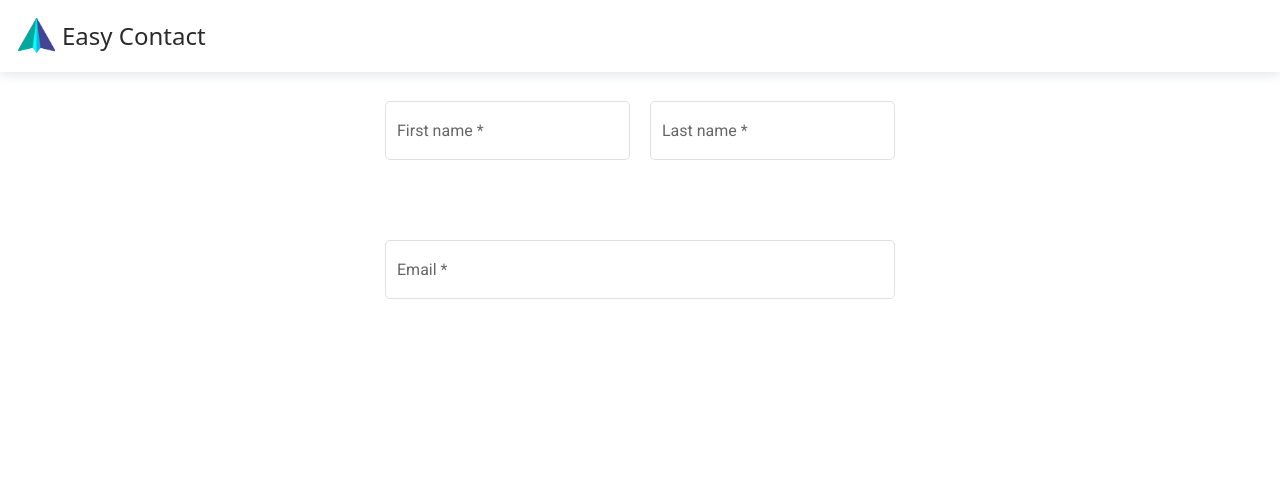
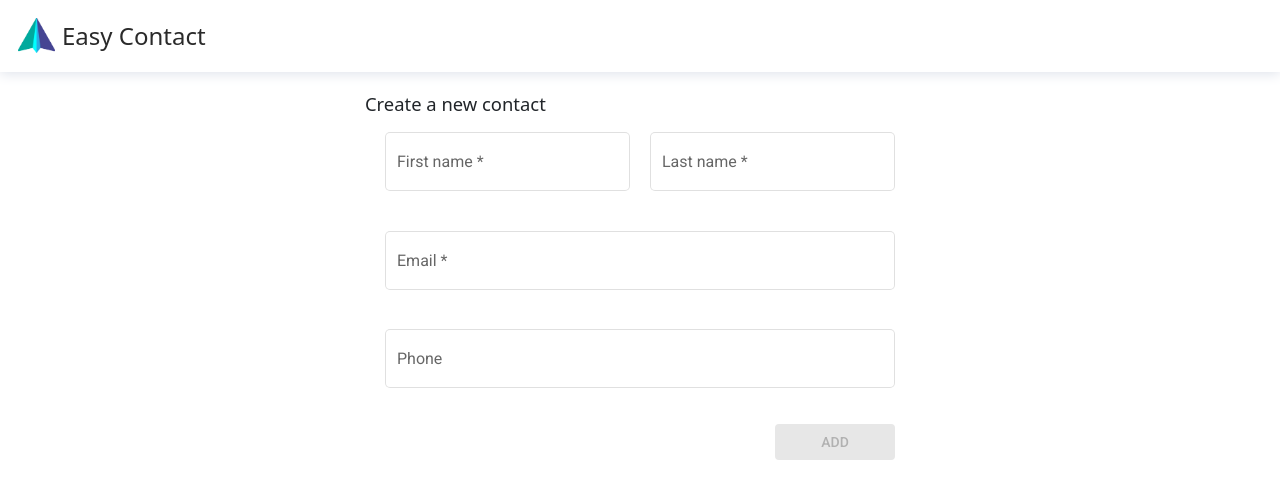
Before and after one commit to weijyewang/easy-contacts, an Angular app: page /add-contacts in a window 1280 px wide. Shown: the top 498 px of the page. Built offline with nearby package versions, Linux system fonts and the light colour scheme.

Commit message:
feat(contact-form): add form with basic controls

```diff
--- a/db.json
+++ b/db.json
@@ -1,5 +1,10 @@
 {
-	"contacts": [
-
-	]
+  "contacts": [
+    {
+      "firstName": "Wei-Jye",
+      "lastName": "Wang",
+      "email": "weijye91@live.com",
+      "id": 1
+    }
+  ]
 }
--- a/src/app/add-contacts/add-contacts.component.html
+++ b/src/app/add-contacts/add-contacts.component.html
@@ -1 +1,3 @@
-<app-contact-form></app-contact-form>
+<div class="main-container">
+	<app-contact-form></app-contact-form>
+</div>
--- a/src/app/add-contacts/add-contacts.component.scss
+++ b/src/app/add-contacts/add-contacts.component.scss
@@ -0,0 +1,3 @@
+.main-container {
+	padding: 15px;
+}
--- a/src/app/contact-form/contact-form.component.html
+++ b/src/app/contact-form/contact-form.component.html
@@ -1,4 +1,5 @@
 <form [formGroup]="form" class="form">
+	<div class="header">Create a new contact</div>
 	<div class="flex-row flex-wrap controls-wrapper">
 		<mat-form-field class="form-control-group flex-1" appearance="outline">
 			<mat-label>First name</mat-label>
@@ -15,4 +16,13 @@
 			<input type="text" matInput formControlName="email" required>
 		</mat-form-field>
 	</div>
+	<div class="flex-row flex-wrap controls-wrapper">
+		<mat-form-field class="form-control-group flex-1" appearance="outline">
+			<mat-label>Phone</mat-label>
+			<input type="text" matInput formControlName="phone">
+		</mat-form-field>
+	</div>
+	<div class="flex-row flex-wrap flex-justify-content-end controls-wrapper buttons-container">
+		<button mat-button class="ec-button primary" [disabled]="form.invalid" (click)="addContact()">Add</button>
+	</div>
 </form>
--- a/src/app/contact-form/contact-form.component.scss
+++ b/src/app/contact-form/contact-form.component.scss
@@ -7,6 +7,9 @@
 .controls-wrapper {
 	padding: 5px 10px;
 }
+.buttons-container {
+	margin: 0 10px;
+}
 
 @media(max-width: 575px) {
 	.form {
--- a/src/app/contact-form/contact-form.component.ts
+++ b/src/app/contact-form/contact-form.component.ts
@@ -1,5 +1,6 @@
 import { Component, OnInit } from '@angular/core';
 import { FormBuilder, Validators, FormGroup } from '@angular/forms';
+import { ApiFacadeService } from '../core/api-facade.service';
 
 @Component({
 	selector: 'app-contact-form',
@@ -11,6 +12,7 @@ export class ContactFormComponent implements OnInit {
 
 	constructor(
 		private formBuilder: FormBuilder,
+		private apiFacade: ApiFacadeService,
 	) { }
 
 	ngOnInit() {
@@ -28,7 +30,22 @@ export class ContactFormComponent implements OnInit {
 			firstName: [null, Validators.required],
 			lastName: [null, Validators.required],
 			email: [null, [Validators.required, Validators.email]],
+			phone: [null, ],
 		});
 	}
 
+	public addContact(): void {
+		const payload: any = {
+			firstName: this.form.controls.firstName.value,
+			lastName: this.form.controls.lastName.value,
+			email: this.form.controls.email.value,
+			phone: this.form.controls.phone.value,
+		};
+
+		this.apiFacade.httpRequestPost('contacts', payload).subscribe(response => {
+			// Reset to form to it's initial state.
+			this.createForm();
+			this.form.markAsPristine();
+		});
+	}
 }
--- a/src/app/core/api-facade.service.ts
+++ b/src/app/core/api-facade.service.ts
@@ -22,7 +22,7 @@ export class ApiFacadeService {
 	}
 
 	/**
-	 * Make http request to get data from back-end.
+	 * Make http GET request to get data from back-end.
 	 * @param requestUrl The http request URL right after the base URL. Eg. 'user/profile'.
 	 * @param params Parameters to be passed into the api for filtering purposes.
 	 */
@@ -40,4 +40,21 @@ export class ApiFacadeService {
 			httpRequestOptions,
 		);
 	}
+
+	/**
+	 * Make http POST request to create a new resoure at back-end.
+	 * @param requestUrl The http request URL right after the base URL. Eg. 'user/profile'.
+	 * @param payload The request payload to be passed into the POST method as body. Put null if no payload is required.
+	 */
+	public httpRequestPost(requestUrl: string, payload: object): Observable<any> {
+		const httpRequestOptions: any = {
+			headers: this.getCommonHeader(),
+		};
+
+		return this.http.post(
+			`${BASE_URL}/${requestUrl}`,
+			payload,
+			httpRequestOptions,
+		);
+	}
 }
--- a/src/styles.scss
+++ b/src/styles.scss
@@ -16,6 +16,9 @@ body { margin: 0; font-family: Roboto, "Helvetica Neue", sans-serif;	color: #212
 }
 .flex-align-items-center {
 	align-items: center;
+}
+.flex-justify-content-end {
+	justify-content: flex-end;
 }
 .flex-1 {
 	flex: 1
@@ -36,6 +39,39 @@ a.ec-hyperlink:focus {
 
 .form-control-group {
 	font-family: 'Roboto', sans-serif;
-	padding: 10px 0;
-	margin: 10px;
+	margin: 0 10px;
 }
+
+button.ec-button {
+	text-transform: uppercase;
+	outline: none;
+	transition: background-color 350ms ease-out, color 350ms ease-out;
+	border-radius: 4px;
+	color: #006be6;
+	min-width: 120px;
+}
+button.ec-button.primary {
+	color: #fff;
+	background-color: #006be6;
+}
+
+button.ec-button:disabled,
+button.ec-button.primary:disabled {
+	cursor: not-allowed;
+	color: #b1b1b1;
+	background-color: #e7e7e7;
+}
+
+.header {
+	font-size: 1.15em;
+	font-weight: 500;
+	line-height: 1.5rem;
+	margin: 5px 0 7px;
+}
+
+@media(max-width: 575px) {
+	button.ec-button {
+		display: block;
+		width: 100%;
+	}
+}
```
